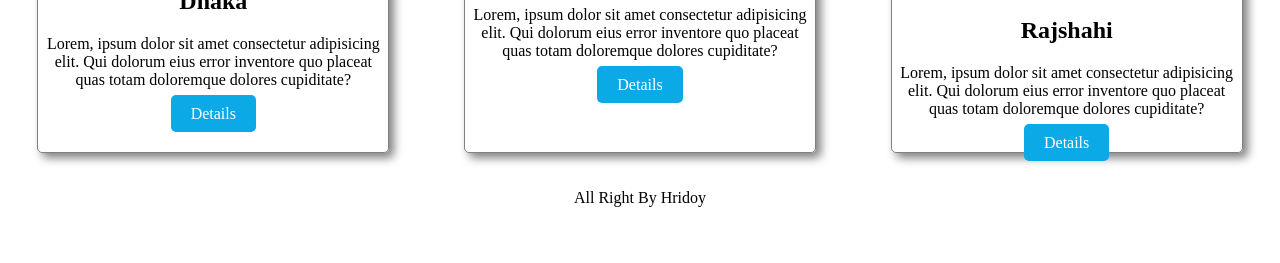
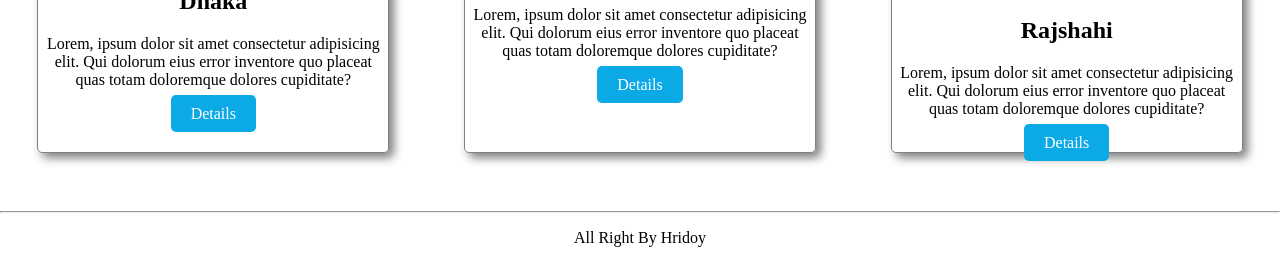
Before and after one commit to saifulislamhridoy/bangladesh-information, a plain HTML site: page index.html in a window 1280 px wide. Shown: the part 783-1046 px from the top of the page. Before the commit the page ends 1006 px from the top, so only its background shows below. Drawn offline with Linux system fonts and the light colour scheme.

Commit message:
added hr

```diff
--- a/index.html
+++ b/index.html
@@ -56,6 +56,7 @@
              </div>
         </div>
     </div>
+    <hr>
     <footer>
         <p>All Right By Hridoy</p>
     </footer>
--- a/style.css
+++ b/style.css
@@ -57,7 +57,7 @@ header{
 .all-division{
     display: flex;
     justify-content: space-around;
-    padding-bottom: 20px;
+    padding-bottom: 50px;
     margin-top: 50px;
 }
 footer p{
```
